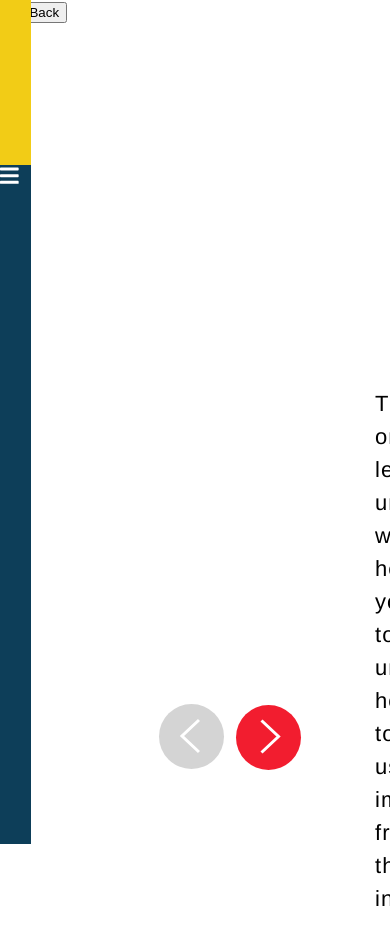
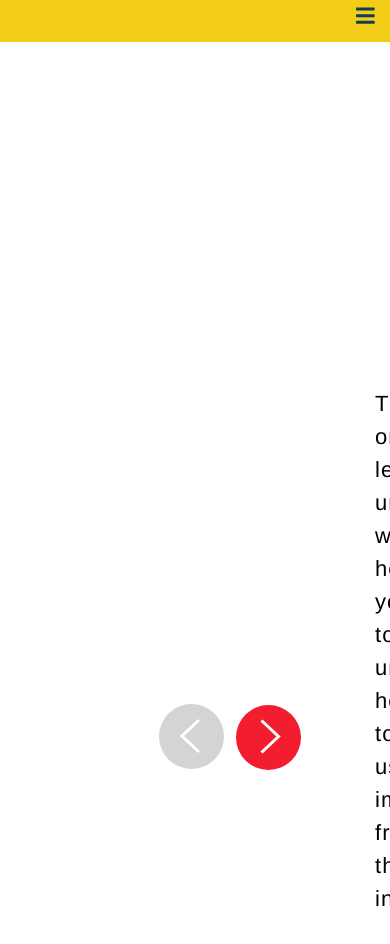
Before and after one commit to ViviZa/lawyer-dude, a React (Create React App) app: page / in a window 390 px wide. Both pictures are taken after a click on the button "Commence le eLearning". Shown: the top 944 px of the page. Built offline with nearby package versions, Linux system fonts and the light colour scheme.

Commit message:
Add basic Mobile Navigation Styling

```diff
--- a/src/components/SideNavigation.jsx
+++ b/src/components/SideNavigation.jsx
@@ -10,8 +10,10 @@ class SideNavigation extends Component {
     super(props);
     this.state = {
       visitedPages: [],
+      open: false,
     };
 
+    this.burgerToggle = this.burgerToggle.bind(this);
     this.highlightedLink = React.createRef();
     this.scrollToBottom = this.scrollToBottom.bind(this);
   }
@@ -68,15 +70,20 @@ class SideNavigation extends Component {
   }
 
   burgerToggle() {
+    let {open} = this.state;
+    let isOpen = !open;
+    this.setState({ open: isOpen});
     var linksEl = document.querySelector('.narrowLinks');
-    var sideNavigation = document.querySelector('.SideNavigation')
+    var speechEl = document.querySelector('.speech');
     if (linksEl.style.display === 'block') {
       linksEl.style.display = 'none';
-      sideNavigation.style.width = '6%';
     }
     else {
       linksEl.style.display = 'block';
-      sideNavigation.style.width = '15%';
+      linksEl.style.background = 'rgba(13, 62, 89, 0.9)';
+      linksEl.style.height = '100%';
+      linksEl.style.margin = '34px 0 0 0';
+      speechEl.style.zIndex = '-10';
     }
 }
 
@@ -86,7 +93,14 @@ scrollToBottom(highlightedLink) {
 
   render() {
     const {ID} = this.props;
-    const {visitedPages} = this.state;
+    const {visitedPages, open} = this.state;
+
+    let menuIcon;
+    if (open) {
+        menuIcon = (<FontAwesomeIcon icon="times" size='lg' onClick={this.burgerToggle}/>);
+    } else {
+        menuIcon = (<FontAwesomeIcon icon="bars" size='lg' onClick={this.burgerToggle}/>);
+    }
     return (
       <nav>
       <div className="SideNavigation">
@@ -127,7 +141,7 @@ scrollToBottom(highlightedLink) {
         </div>
       </div>
       <div className="navNarrow">
-      <i><FontAwesomeIcon icon="bars" size='lg' onClick={this.burgerToggle}/></i>
+        <i>{menuIcon}</i>
         <div className="narrowLinks">
         <ul>
           <li><a href="#startpage" onClick={this.burgerToggle} >Startpage</a></li>
--- a/src/styles/_sidebar.scss
+++ b/src/styles/_sidebar.scss
@@ -39,6 +39,7 @@
 		}
 	}
 }
+
 .disabledLink {
 	color: grey;
 	text-decoration: none;
@@ -77,8 +78,8 @@
 	i {
 		float: left;
 
-			.fa-bars {
-				color: white;
+		.fa-bars, .fa-times {
+			color: $darkblue;
 		}
 	}
 
@@ -123,3 +124,24 @@
 		}
 	}
 }
+
+@media only screen and (min-width: 320px) {
+
+	.SideNavigation {
+		width: 100%;
+		height: 5%;
+		background-color: $yellow;
+	}
+
+	.logo-box {
+		display: none;
+	}
+
+	.navNarrow {
+
+		i {
+			float: right;
+			padding: 5px 15px;
+		}
+	}
+}
```
Lines whose indentation alone changed are shown as unchanged.
